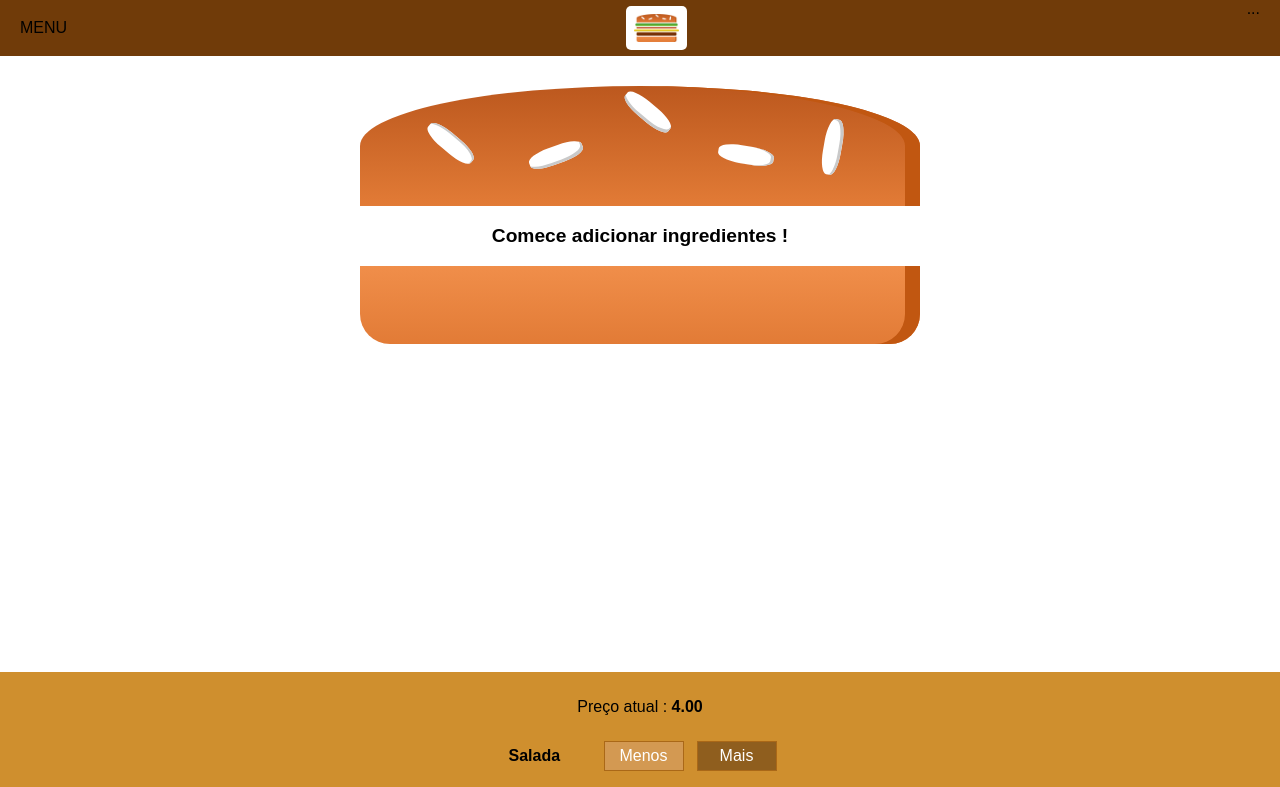
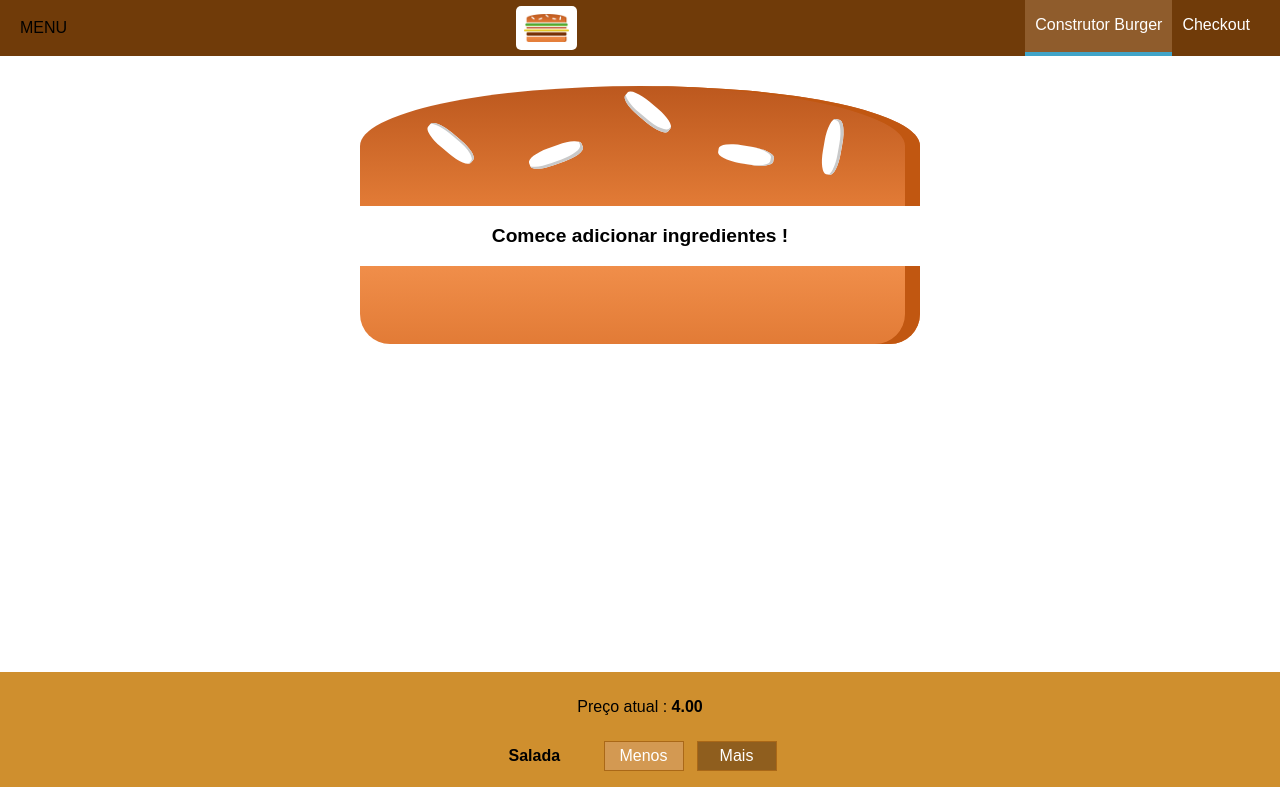
Before and after one commit to codingscode/React-24-new, a React app: page / in a window 1280 px wide. Shown: the top 787 px of the page. Built offline with nearby package versions, Linux system fonts and the light colour scheme.

Commit message:
parte 21

```diff
--- a/src/componentes/Navegacao/BarrFerr/BarFerr.js
+++ b/src/componentes/Navegacao/BarrFerr/BarFerr.js
@@ -2,13 +2,14 @@ import React from 'react'
 
 import classes from './BarFerr.css'
 import Logo from '../../Logo/Logo'
+import ItensNavegacao from '../itensNavegacao/itensNavegacao'
 
 const barferr = (props) => (
     <header className={classes.BarFerr}>
         <div>MENU</div>
         <Logo />
         <nav>
-            ...
+            <ItensNavegacao />
         </nav>
     </header>
 )
--- /dev/null
+++ b/src/componentes/Navegacao/itensNavegacao/itemNavegacao/itemNavegacao.css
@@ -0,0 +1,25 @@
+.ItemNavegacao {
+    margin: 0;
+    box-sizing: border-box;
+    display: flex;
+    height: 100%;
+    align-items: center;
+}
+
+.ItemNavegacao a {
+    color: white;
+    text-decoration: none;
+    height: 100%;
+    padding: 16px 10px;
+    border-bottom: 4px solid transparent;
+    box-sizing: border-box;
+    display: block;
+}
+
+.ItemNavegacao a:hover,
+.ItemNavegacao a:active,
+.ItemNavegacao a.active {
+    background-color: #8F5C2C;
+    border-bottom: 4px solid #40A4C8;
+    color: white;
+}
--- /dev/null
+++ b/src/componentes/Navegacao/itensNavegacao/itemNavegacao/itemNavegacao.js
@@ -0,0 +1,11 @@
+import React from 'react'
+
+import classes from './itemNavegacao.css'
+
+const itemNavegacao = (props) => (
+    <li className={classes.ItemNavegacao}>
+        <a href={props.link} className={props.active ? classes.active : null}>{props.children}</a>
+    </li>
+)
+
+export default itemNavegacao;
--- /dev/null
+++ b/src/componentes/Navegacao/itensNavegacao/itensNavegacao.css
@@ -0,0 +1,8 @@
+.ItensNavegacao {
+    margin: 0;
+    padding: 0;
+    list-style: none;
+    display: flex;
+    align-items: center;
+    height: 100%;
+}
--- /dev/null
+++ b/src/componentes/Navegacao/itensNavegacao/itensNavegacao.js
@@ -0,0 +1,13 @@
+import React from 'react'
+
+import classes from './itensNavegacao.css'
+import ItemNavegacao from './itemNavegacao/itemNavegacao'
+
+const itensNavegacao = () => (
+    <ul className={classes.ItensNavegacao}>
+        <ItemNavegacao link="/" active>Construtor Burger</ItemNavegacao>
+        <ItemNavegacao link="/">Checkout</ItemNavegacao>
+    </ul>
+)
+
+export default itensNavegacao;
```
Also changed, not shown: src/componentes/Layout/Layout.js (+4 -4 lines).
